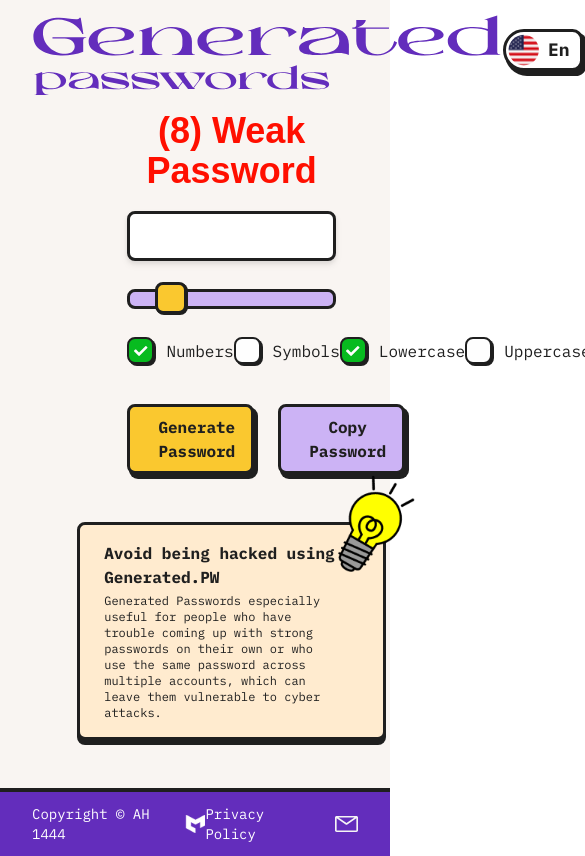
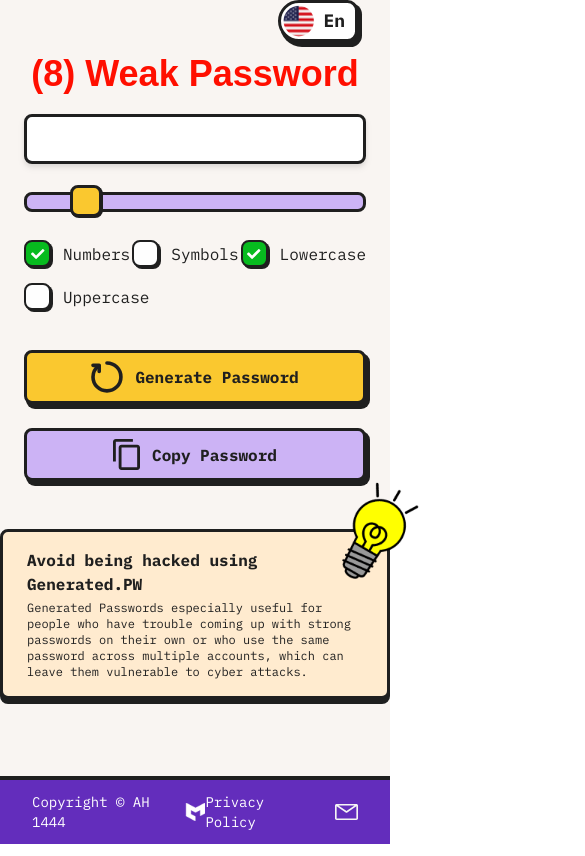
Before and after one commit to Abdallah01win/Passworld, a Vue app: page / in a window 390 px wide. Shown: the whole page, 585 px wide, since content can reach past the window. Built offline with nearby package versions, Linux system fonts and the light colour scheme; a web font is replaced by a local one.

Commit message:
initial responsiveness for home page

```diff
--- a/src/components/Footer.vue
+++ b/src/components/Footer.vue
@@ -2,15 +2,22 @@
 import IconMail from "./icons/IconMail.vue";
 </script>
 <template>
-  <div class="flex items-center text-sm justify-between bg-myPurple-200 text-white border-t-4 border-myBlack py-3 px-8 mt-auto">
+  <div
+    class="flex items-center text-sm justify-between bg-myPurple-200 text-white border-t-4 border-myBlack py-3 px-8 mt-auto"
+  >
     <div>Copyright &#169; AH 1444</div>
     <span>
-      <img src="../assets/morocode.svg" alt="">
+      <img src="../assets/morocode.svg" alt="" />
     </span>
     <div class="flex items-center justify-between">
       <span>Privacy Policy</span>
       <span class="ml-5">
-        <IconMail />
+        <a
+          href="https://mail.google.com/mail/?view=cm&fs=1&tf=1&to=someone@example.com"
+          target="_blank"
+        >
+          <IconMail />
+        </a>
       </span>
     </div>
   </div>
--- a/src/components/Generator.vue
+++ b/src/components/Generator.vue
@@ -89,7 +89,7 @@ export default {
 </script>
 
 <template>
-  <div class="text-center w-[45%] flex flex-col gap-y-4">
+  <div class="text-center sm:w-[45%] flex flex-col gap-y-4 max-sm:px-6">
     <div class="my-3">
       <h2
         class="text-4xl font-bold font-rum mb-5"
@@ -124,7 +124,7 @@ export default {
         />
       </div>
     </div>
-    <div class="w-full flex items-center justify-between my-3">
+    <div class="w-full flex items-center flex-wrap gap-y-4 justify-between my-3">
       <label class="flex items-center gap-3 cursor-pointer"
         ><input
           type="checkbox"
@@ -155,7 +155,7 @@ export default {
       </label>
     </div>
     <div class="flex items-center justify-center w-full mt-3">
-      <div class="flex items-center w-full gap-x-6">
+      <div class="flex items-center w-full flex-wrap max-sm:gap-y-6 sm:gap-x-6">
         <button
           @click="generatePassword"
           :disabled="!atLeastOneChecked"
--- a/src/components/Navigation.vue
+++ b/src/components/Navigation.vue
@@ -6,9 +6,9 @@ import IconUsa from "./icons/IconUsa.vue";
 <template>
   <nav class="flex items-center justify-between px-8">
     <div>
-      <RouterLink to="/">
+      <!-- <RouterLink to="/">
         <Logo />
-      </RouterLink>
+      </RouterLink> -->
     </div>
     <button
       class="bg-white border-[3px] p-[2px] border-myBlack boxShadow flex items-center right-radious"
--- a/src/views/HomeView.vue
+++ b/src/views/HomeView.vue
@@ -1,6 +1,5 @@
 <script setup>
 import Generator from "../components/Generator.vue";
-
 </script>
 
 <template>
@@ -8,23 +7,29 @@ import Generator from "../components/Generator.vue";
     <Generator />
 
     <section
-      class="bg-myGold-100 border-[3px] border-myBlack rounded-lg w-4/6 py-4 px-6 my-12 relative bottomShadow"
+      class="bg-myGold-100 border-[3px] border-myBlack rounded-lg sm:w-4/6 max-sm:px-6 py-4 px-6 my-12 relative bottomShadow"
     >
-      <div class="font-bold /text-lg mb-1">Avoid being hacked using Generated.PW</div>
-      <p class="text-xs w-[90%]">
+      <div class="font-bold /text-lg mb-1">
+        Avoid being hacked using Generated.PW
+      </div>
+      <p class="text-xs sm:w-[90%]">
         Generated Passwords especially useful for people who have trouble coming
         up with strong passwords on their own or who use the same password
         across multiple accounts, which can leave them vulnerable to cyber
         attacks.
       </p>
 
-      <img src="../assets/lightbullb.png" alt="lightbullb" class="w-36 absolute top-[-70px] right-[-60px]">
+      <img
+        src="../assets/lightbullb.png"
+        alt="lightbullb"
+        class="w-36 absolute top-[-70px] right-[-60px]"
+      />
     </section>
   </main>
 </template>
 
 <style scoped>
-.bottomShadow{
+.bottomShadow {
   box-shadow: 0px 5px 0px #1f1f1f;
 }
 </style>
```
